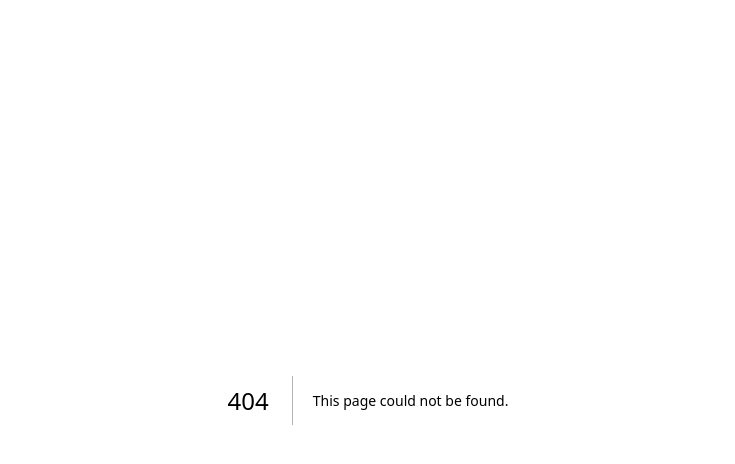
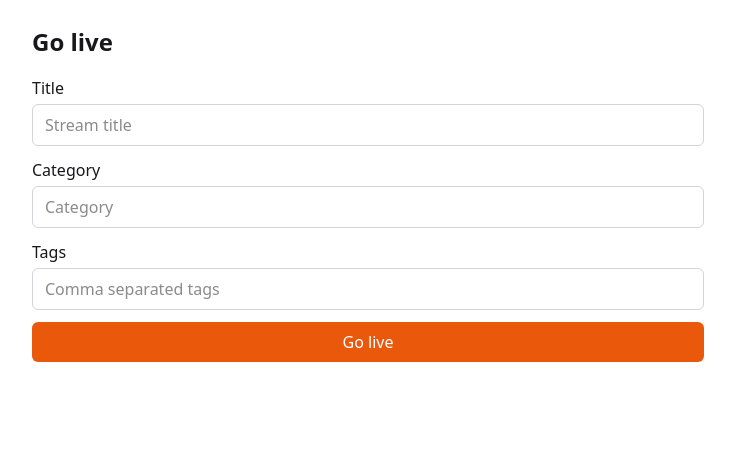
Before and after one commit to paramcodes/breach, a Next.js app: page /studio/go-live in a window 1280 px wide. Before the commit this address had no page. Shown: the top 464 px of the page, without its empty margins (272-1007 px from the left). Built offline with nearby package versions, Linux system fonts and the light colour scheme.

Commit message:
feat(stream): add go-live page and mux webhook route

```diff
--- /dev/null
+++ b/app/api/mux/webhook/route.ts
@@ -0,0 +1,63 @@
+import { createHmac, timingSafeEqual } from "node:crypto";
+import {
+  handleMuxWebhook,
+  InMemoryStreamRepository,
+  parseMuxWebhookEvent,
+} from "@/features/stream";
+
+const repository = new InMemoryStreamRepository();
+
+export function verifyMuxSignature(
+  payload: string,
+  signature: string | null,
+  secret: string,
+): boolean {
+  if (!signature) return false;
+  const parts = signature.split(",").reduce<Record<string, string>>((acc, part) => {
+    const [key, value] = part.split("=");
+    if (key && value) acc[key.trim()] = value.trim();
+    return acc;
+  }, {});
+  const timestamp = parts.t;
+  const hash = parts.v1;
+  if (!timestamp || !hash) return false;
+  const toleranceMs = 5 * 60 * 1000;
+  if (Math.abs(Date.now() - Number(timestamp) * 1000) > toleranceMs) return false;
+  const expected = createHmac("sha256", secret).update(`${timestamp}.${payload}`).digest("hex");
+  try {
+    return timingSafeEqual(Buffer.from(expected, "hex"), Buffer.from(hash, "hex"));
+  } catch {
+    return false;
+  }
+}
+
+export async function POST(request: Request): Promise<Response> {
+  const rawBody = await request.text();
+  const signature =
+    request.headers.get("mux-signature") ??
+    request.headers.get("Mux-Signature") ??
+    request.headers.get("x-mux-signature");
+  const secret = process.env.MUX_WEBHOOK_SECRET;
+  if (secret && !verifyMuxSignature(rawBody, signature, secret)) {
+    return new Response("Invalid signature", { status: 401 });
+  }
+
+  let event: ReturnType<typeof parseMuxWebhookEvent>;
+  try {
+    event = parseMuxWebhookEvent(rawBody);
+  } catch {
+    return new Response("Invalid JSON", { status: 400 });
+  }
+
+  try {
+    await handleMuxWebhook(event as never, repository);
+  } catch (error) {
+    return new Response(error instanceof Error ? error.message : "Webhook handling failed", {
+      status: 500,
+    });
+  }
+
+  return Response.json({ received: true });
+}
+
+export { handleMuxWebhook };
--- /dev/null
+++ b/app/studio/go-live/page.tsx
@@ -0,0 +1,12 @@
+import type { Metadata } from "next";
+
+import { GoLivePage } from "@/features/stream";
+
+export const metadata: Metadata = {
+  title: "Go live | Twitch Clone",
+  description: "Start a live stream.",
+};
+
+export default function GoLiveRoute() {
+  return <GoLivePage />;
+}
--- /dev/null
+++ b/features/stream/ui/GoLivePage.tsx
@@ -0,0 +1,89 @@
+"use client";
+
+import type { FormEvent } from "react";
+import { useState } from "react";
+
+import { Button, Input } from "@/shared/ui";
+
+export function GoLivePage() {
+  const [title, setTitle] = useState("");
+  const [category, setCategory] = useState("");
+  const [tags, setTags] = useState("");
+  const [result, setResult] = useState<{
+    rtmpUrl: string;
+    streamKey: string;
+  } | null>(null);
+  const [error, setError] = useState<string | null>(null);
+
+  function handleSubmit(event: FormEvent<HTMLFormElement>) {
+    event.preventDefault();
+    if (!title.trim()) {
+      setError("Title is required");
+      return;
+    }
+    setError(null);
+    setResult({
+      rtmpUrl: "rtmps://global-live.mux.com:443/app",
+      streamKey: `sk_${title.replace(/\s+/g, "_").toLowerCase()}`,
+    });
+  }
+
+  return (
+    <main style={{ maxWidth: 720, margin: "0 auto", padding: 24 }}>
+      <h1 style={{ fontSize: 24, fontWeight: 700, marginBottom: 16 }}>Go live</h1>
+      <form onSubmit={handleSubmit} style={{ display: "grid", gap: 12 }}>
+        <label htmlFor="title" style={{ display: "grid", gap: 4 }}>
+          <span>Title</span>
+          <Input
+            id="title"
+            name="title"
+            aria-label="Title"
+            value={title}
+            onChange={(e) => setTitle(e.target.value)}
+            placeholder="Stream title"
+          />
+        </label>
+        <label htmlFor="category" style={{ display: "grid", gap: 4 }}>
+          <span>Category</span>
+          <Input
+            id="category"
+            name="category"
+            aria-label="Category"
+            value={category}
+            onChange={(e) => setCategory(e.target.value)}
+            placeholder="Category"
+          />
+        </label>
+        <label htmlFor="tags" style={{ display: "grid", gap: 4 }}>
+          <span>Tags</span>
+          <Input
+            id="tags"
+            name="tags"
+            aria-label="Tags"
+            value={tags}
+            onChange={(e) => setTags(e.target.value)}
+            placeholder="Comma separated tags"
+          />
+        </label>
+        {error ? <p style={{ color: "#eb0400" }}>{error}</p> : null}
+        <Button type="submit">Go live</Button>
+      </form>
+      {result ? (
+        <section style={{ marginTop: 24, display: "grid", gap: 8 }}>
+          <div>
+            <strong>RTMP URL</strong>
+            <code data-testid="rtmp-url" style={{ display: "block" }}>
+              {result.rtmpUrl}
+            </code>
+          </div>
+          <div>
+            <strong>Stream key</strong>
+            <code data-testid="stream-key" style={{ display: "block" }}>
+              {result.streamKey}
+            </code>
+          </div>
+        </section>
+      ) : null}
+    </main>
+  );
+}
```
